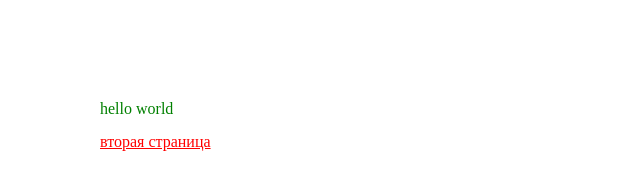
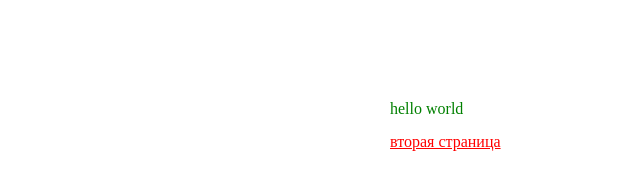
Before and after one commit to ystinka/one, a plain HTML site: page index.html in a window 1280 px wide. Shown: the whole page, without its empty margins (0-640 px from the left). Drawn offline with Linux system fonts and the light colour scheme.

Commit message:
Update style.css

```diff
--- a/css/style.css
+++ b/css/style.css
@@ -1,5 +1,5 @@
 body, html {
-width:1080px;
+width:500px;
 margin: 50px auto;
 }
 
```
